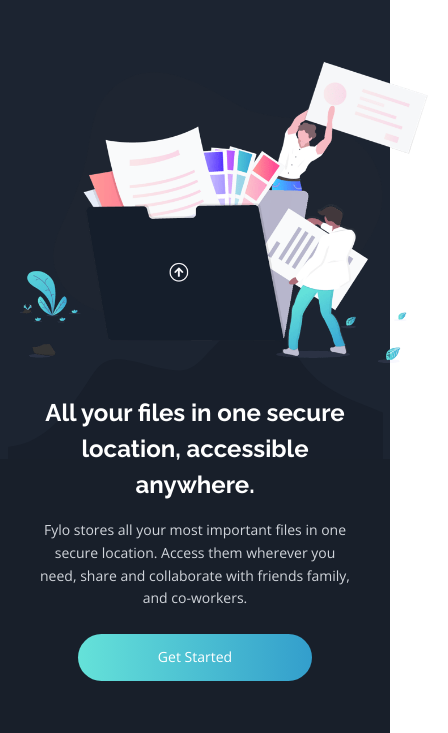
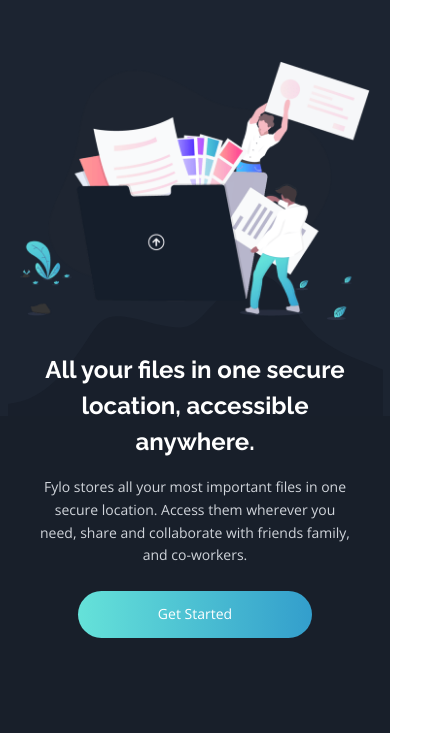
Before and after one commit to MalcolmTann/Flyo-Landing-Page, a plain HTML site: page index.html in a window 390 px wide. Shown: the part 47-780 px from the top of the page, 448 px wide, since content can reach past the window. Drawn offline with nearby package versions, Linux system fonts and the light colour scheme.

Commit message:
Deployment test

```diff
--- a/index.html
+++ b/index.html
@@ -28,7 +28,7 @@
     <!-- landing -->
     <section class="bg-intro mb-80 pt-16 text-center relative md:mb-28 xl:mb-16">
       <div id="intro-bg-js" class="bg-bottom bg-no-repeat pb-24 md:pb-72 md:bg-[length:100%_33%] xl:pb-96 xl:bg-[length:100%_35%]" style="background-image: url('images/bg-curvy-mobile.svg');">
-        <img class="px-5 mx-auto max-w-md md:max-w-lg xl:max-w-2xl" src="images/illustration-intro.png" alt="Folder Illustration">
+        <img class="px-5 mx-auto sm:max-w-md md:max-w-md xl:max-w-2xl" src="images/illustration-intro.png" alt="Folder Illustration">
       </div>
       <div class="absolute right-0 left-0 px-5 mx-auto -mt-16 max-w-md md:max-w-lg md:-mt-64 xl:-mt-[22rem] xl:max-w-2xl">
         <h1 class="font-railway font-bold text-white text-2xl leading-normal xl:text-3xl xl:leading-normal 2xl:text-4xl">All your files in one secure location, accessible anywhere.</h1>
```
Also changed, not shown: README.md, images/desktop-ss.jpg (added), images/mobile-ss.jpg (added), images/tablet-ss.jpg, public/css/main.css.
